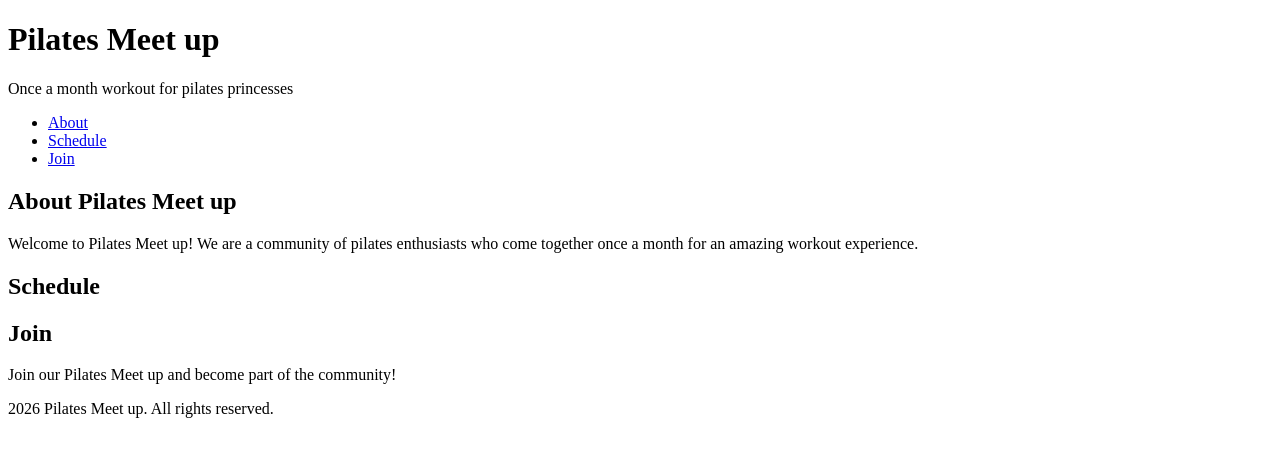
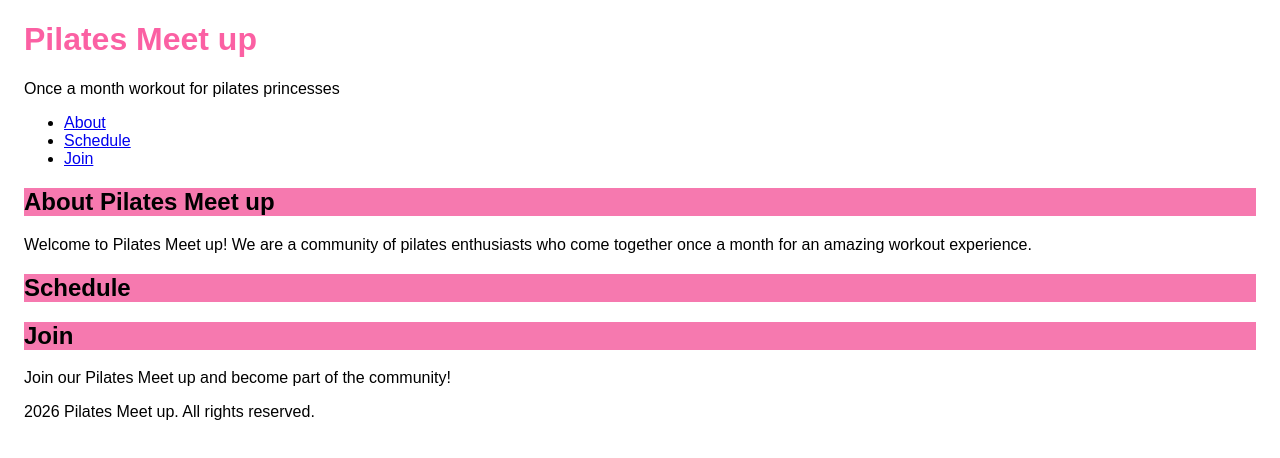
Before and after one commit to BabySodaCodex/signup-page-new, a plain HTML site: page index.html in a window 1280 px wide. Drawn offline with Linux system fonts and the light colour scheme.

Commit message:
add styles

```diff
--- a/index.html
+++ b/index.html
@@ -4,6 +4,7 @@
     <meta charset="UTF-8">
     <meta name="viewport" content="width=device-width, initial-scale=1.0">
     <title>Pilates Princess</title>
+    <link rel="stylesheet" href="style.css">
 
     <header>
      <h1>Pilates Meet up</h1>
--- /dev/null
+++ b/style.css
@@ -0,0 +1,18 @@
+html {
+  scroll-behavior: smooth;
+}
+
+body {
+  font-family: Arial, sans-serif;
+  margin: 0 24px;
+}
+
+h1 {
+    color: #FB60A3;
+
+}
+
+h2 { background-color: #F679AF;
+
+
+}
```
